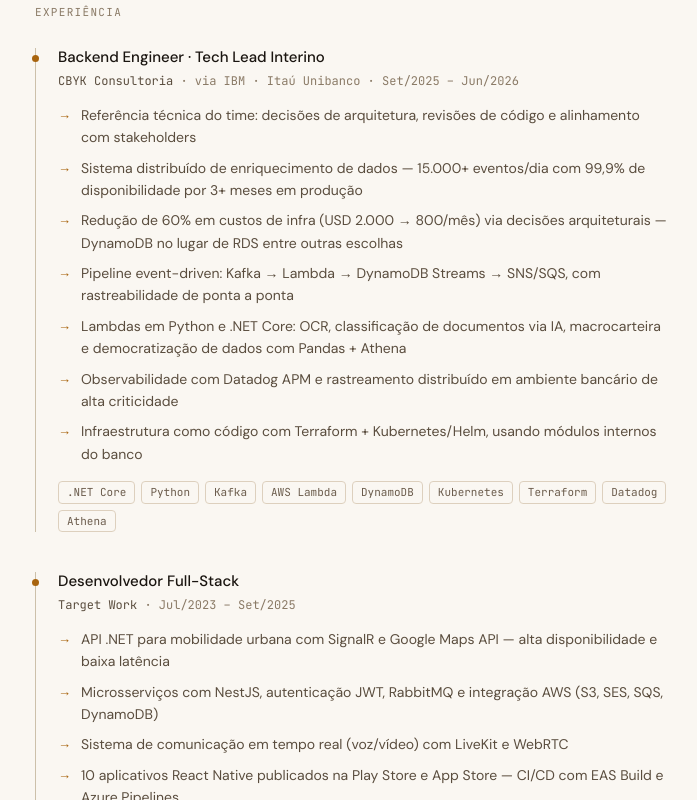
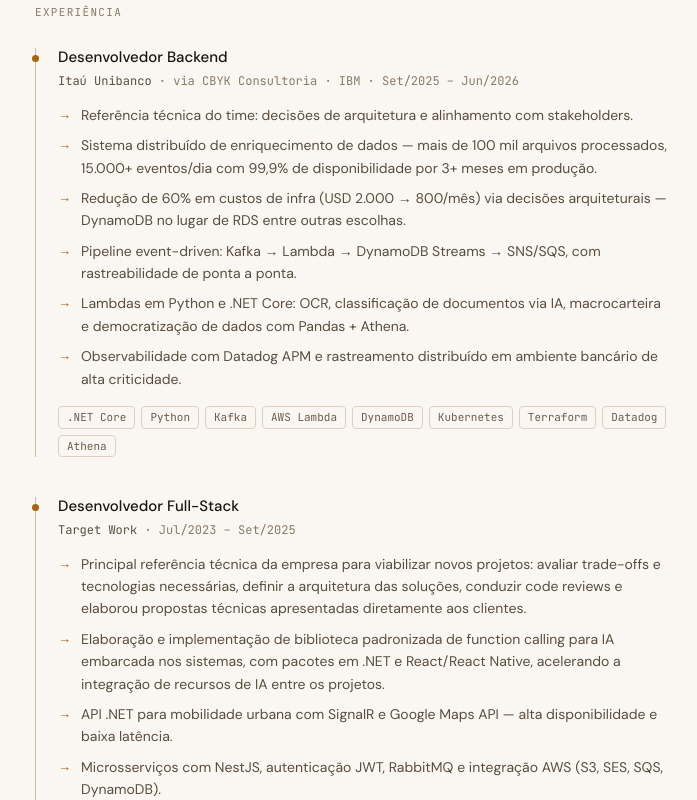
Before and after one commit to allysonAlves/portfolio, a Next.js app: page / in a window 1280 px wide. Shown: the part 540-1340 px from the top of the page, without its empty margins (289-986 px from the left). Built offline with nearby package versions, Linux system fonts and the light colour scheme.

Commit message:
feat: Atualizar experiencia

```diff
--- a/app/page.tsx
+++ b/app/page.tsx
@@ -22,18 +22,17 @@
 
 const experiences: Experience[] = [
   {
-    role: 'Backend Engineer · Tech Lead Interino',
-    company: 'CBYK Consultoria',
-    context: 'via IBM · Itaú Unibanco',
+    role: 'Desenvolvedor Backend',
+    company: 'Itaú Unibanco',
+    context: 'via CBYK Consultoria · IBM',
     period: 'Set/2025 – Jun/2026',
     highlights: [
-      'Referência técnica do time: decisões de arquitetura, revisões de código e alinhamento com stakeholders',
-      'Sistema distribuído de enriquecimento de dados — 15.000+ eventos/dia com 99,9% de disponibilidade por 3+ meses em produção',
-      'Redução de 60% em custos de infra (USD 2.000 → 800/mês) via decisões arquiteturais — DynamoDB no lugar de RDS entre outras escolhas',
-      'Pipeline event-driven: Kafka → Lambda → DynamoDB Streams → SNS/SQS, com rastreabilidade de ponta a ponta',
-      'Lambdas em Python e .NET Core: OCR, classificação de documentos via IA, macrocarteira e democratização de dados com Pandas + Athena',
-      'Observabilidade com Datadog APM e rastreamento distribuído em ambiente bancário de alta criticidade',
-      'Infraestrutura como código com Terraform + Kubernetes/Helm, usando módulos internos do banco',
+      'Referência técnica do time: decisões de arquitetura e alinhamento com stakeholders.',
+      'Sistema distribuído de enriquecimento de dados — mais de 100 mil arquivos processados, 15.000+ eventos/dia com 99,9% de disponibilidade por 3+ meses em produção.',
+      'Redução de 60% em custos de infra (USD 2.000 → 800/mês) via decisões arquiteturais — DynamoDB no lugar de RDS entre outras escolhas.',
+      'Pipeline event-driven: Kafka → Lambda → DynamoDB Streams → SNS/SQS, com rastreabilidade de ponta a ponta.',
+      'Lambdas em Python e .NET Core: OCR, classificação de documentos via IA, macrocarteira e democratização de dados com Pandas + Athena.',
+      'Observabilidade com Datadog APM e rastreamento distribuído em ambiente bancário de alta criticidade.'
     ],
     stack: ['.NET Core', 'Python', 'Kafka', 'AWS Lambda', 'DynamoDB', 'Kubernetes', 'Terraform', 'Datadog', 'Athena'],
   },
@@ -42,10 +41,13 @@
     company: 'Target Work',
     period: 'Jul/2023 – Set/2025',
     highlights: [
-      'API .NET para mobilidade urbana com SignalR e Google Maps API — alta disponibilidade e baixa latência',
-      'Microsserviços com NestJS, autenticação JWT, RabbitMQ e integração AWS (S3, SES, SQS, DynamoDB)',
-      'Sistema de comunicação em tempo real (voz/vídeo) com LiveKit e WebRTC',
-      '10 aplicativos React Native publicados na Play Store e App Store — CI/CD com EAS Build e Azure Pipelines',
+      'Principal referência técnica da empresa para viabilizar novos projetos: avaliar trade-offs e tecnologias necessárias, definir a arquitetura das soluções, conduzir code reviews e elaborou propostas técnicas apresentadas diretamente aos clientes.',
+      'Elaboração e implementação de biblioteca padronizada de function calling para IA embarcada nos sistemas, com pacotes em .NET e React/React Native, acelerando a integração de recursos de IA entre os projetos.',
+      'API .NET para mobilidade urbana com SignalR e Google Maps API — alta disponibilidade e baixa latência.',
+      'Microsserviços com NestJS, autenticação JWT, RabbitMQ e integração AWS (S3, SES, SQS, DynamoDB).',
+      'Sistema de comunicação em tempo real (voz/vídeo) com LiveKit e WebRTC.',
+      '10 aplicativos React Native publicados na Play Store e App Store — CI/CD com EAS Build e Azure Pipelines.',
+      'Configuração de pipelines CI/CD com Azure Pipelines e Docker para deploy em VPS, com orquestração de containers em Kubernetes e empacotamento via Helm.'
     ],
     stack: ['.NET', 'NestJS', 'React Native', 'RabbitMQ', 'TypeScript', 'AWS', 'Docker', 'SignalR'],
   },
@@ -91,7 +93,7 @@
   { category: 'Mensageria', items: ['Apache Kafka', 'RabbitMQ', 'SQS', 'EventBridge'] },
   { category: 'DevOps', items: ['Kubernetes', 'Helm', 'Terraform', 'Docker', 'GitHub Actions'] },
   { category: 'Observabilidade', items: ['Datadog', 'APM', 'Rastreamento distribuído'] },
-  { category: 'IA & Dados', items: ['Claude API', 'Ollama', 'OCR', 'Pandas', 'AWS Athena'] },
+  { category: 'IA & Dados', items: ['Claude API', 'Ollama', 'Claude Code', 'OCR', 'Pandas', 'AWS Athena'] },
 ]
 
 const mono = { fontFamily: "'JetBrains Mono', monospace" } as const
```
